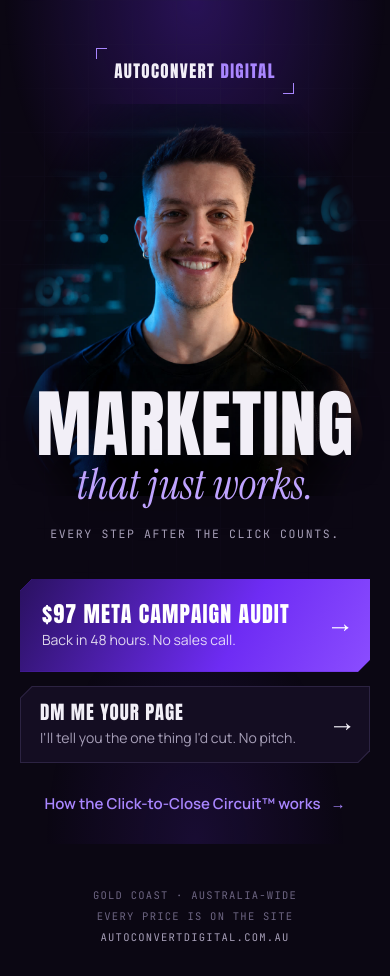
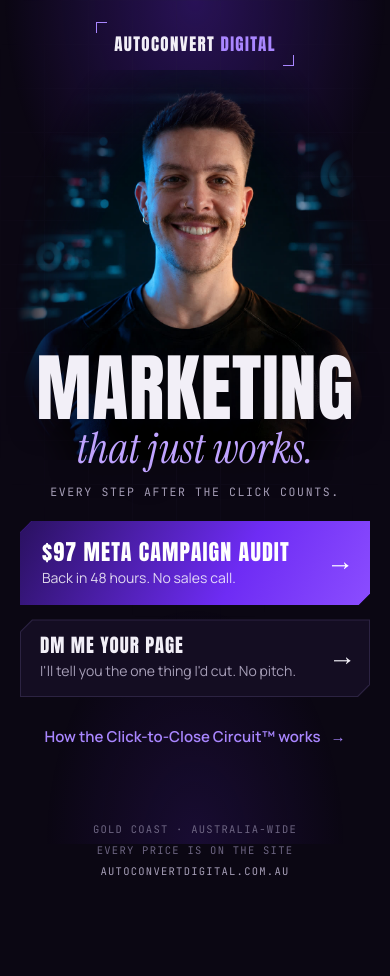
Before and after one commit to lukejamesacd/acd-preview, a plain HTML site: page links.html in a window 390 px wide. After the commit the page ends 910 px from the top, so only its background shows below. Drawn offline with Linux system fonts and the light colour scheme.

Commit message:
Links page: audit button above the fold on every phone, photo and headline sized off visible screen height
Co-Authored-By: Claude Opus 5.5 <noreply@anthropic.com>

```diff
--- a/links.html
+++ b/links.html
@@ -30,7 +30,7 @@
   html{background:var(--bg)}
   body{margin:0;min-height:100vh;min-height:100dvh;background:var(--bg);color:var(--fg);font-family:var(--body);font-size:16px;line-height:1.55;
     -webkit-font-smoothing:antialiased;display:flex;flex-direction:column;align-items:center;
-    padding:max(40px,env(safe-area-inset-top)) 20px max(28px,env(safe-area-inset-bottom));position:relative;overflow-x:hidden}
+    padding:max(18px,env(safe-area-inset-top)) 20px max(28px,env(safe-area-inset-bottom));position:relative;overflow-x:hidden}
 
   /* one soft violet glow and a faint grid, no video: this page gets opened on phones, so it has to be instant */
   body::before{content:"";position:fixed;inset:0;pointer-events:none;z-index:0;
@@ -45,7 +45,7 @@
   main{position:relative;z-index:1;width:100%;max-width:440px;display:flex;flex-direction:column}
 
   /* bracket wordmark, same device as the Facebook cover */
-  .mark{align-self:center;position:relative;display:inline-block;padding:10px 18px;margin:8px 0 14px;
+  .mark{align-self:center;position:relative;display:inline-block;padding:9px 18px;margin:4px 0 4px;
     font-family:var(--display);font-size:17px;letter-spacing:.08em;text-transform:uppercase;color:var(--fg);text-decoration:none}
   .mark b{font-weight:400;color:var(--accent-t)}
   .mark::before,.mark::after{content:"";position:absolute;width:10px;height:10px;border-color:var(--accent-t);border-style:solid}
@@ -55,7 +55,11 @@
   /* Luke, under the wordmark, rising out of MARKETING: the photo runs edge to edge
      on a phone and the headline overlaps his chest. Sides fade so the photo's own
      background never shows as a box; the bottom is hidden behind the word. */
-  .me{position:relative;z-index:0;align-self:center;width:112%;max-width:480px;aspect-ratio:1/1;margin:-4px 0 -30%}
+  /* --ph is the photo size: full width on a phone, but capped by the visible screen
+     height (svh) so the audit button always lands above the fold, even inside
+     Instagram's in-app browser. The headline overlap scales with it. */
+  .me{--ph:min(100vw,480px,48svh);position:relative;z-index:0;align-self:center;flex:none;
+    width:var(--ph);height:var(--ph);margin:0 0 calc(var(--ph) * -.27)}
   .me::before{content:"";position:absolute;inset:14% 16% 10%;border-radius:50%;z-index:-1;
     background:radial-gradient(closest-side,rgba(110,44,244,.5),transparent 100%);filter:blur(24px)}
   .me img{display:block;width:100%;height:100%;object-fit:cover;object-position:50% 30%;
@@ -63,10 +67,10 @@
             mask-image:radial-gradient(46% 74% at 50% 60%,#000 58%,transparent 100%)}
 
   h1{position:relative;z-index:1;margin:0;text-align:center;font-weight:400;line-height:.9;text-shadow:0 6px 28px rgba(11,7,19,.55)}
-  h1 .caps{display:block;font-family:var(--display);font-size:clamp(58px,19vw,92px);letter-spacing:.01em;text-transform:uppercase}
-  h1 .it{display:block;font-family:var(--serif);font-style:italic;font-size:clamp(34px,11vw,54px);line-height:1.05;color:var(--it);margin-top:4px}
+  h1 .caps{display:block;font-family:var(--display);font-size:clamp(46px,min(19vw,9.6svh),92px);letter-spacing:.01em;text-transform:uppercase}
+  h1 .it{display:block;font-family:var(--serif);font-style:italic;font-size:clamp(28px,min(11vw,5.8svh),54px);line-height:1.05;color:var(--it);margin-top:4px}
 
-  .sub{margin:18px 0 36px;text-align:center;text-wrap:balance;font-family:var(--mono);font-size:11.5px;letter-spacing:.14em;text-transform:uppercase;color:var(--muted)}
+  .sub{margin:12px 0 20px;text-align:center;text-wrap:balance;font-family:var(--mono);font-size:11.5px;letter-spacing:.14em;text-transform:uppercase;color:var(--muted)}
 
   .links{display:flex;flex-direction:column;gap:14px}
 
@@ -80,7 +84,7 @@
   .lk .arr{flex:none;font-family:var(--display);font-size:20px;transition:transform .25s var(--ease)}
   .lk:hover .arr,.lk:focus-visible .arr{transform:translateX(4px)}
 
-  .lk.pri{background:var(--accent);background-image:var(--grad);color:#fff;padding:22px 22px;min-height:84px}
+  .lk.pri{background:var(--accent);background-image:var(--grad);color:#fff;padding:18px 22px;min-height:76px}
   .lk.pri .t{font-size:22px}
   .lk.pri .d{color:rgba(255,255,255,.82)}
   .lk.pri:hover{transform:translateY(-2px);filter:brightness(1.12) saturate(1.05)}
```
